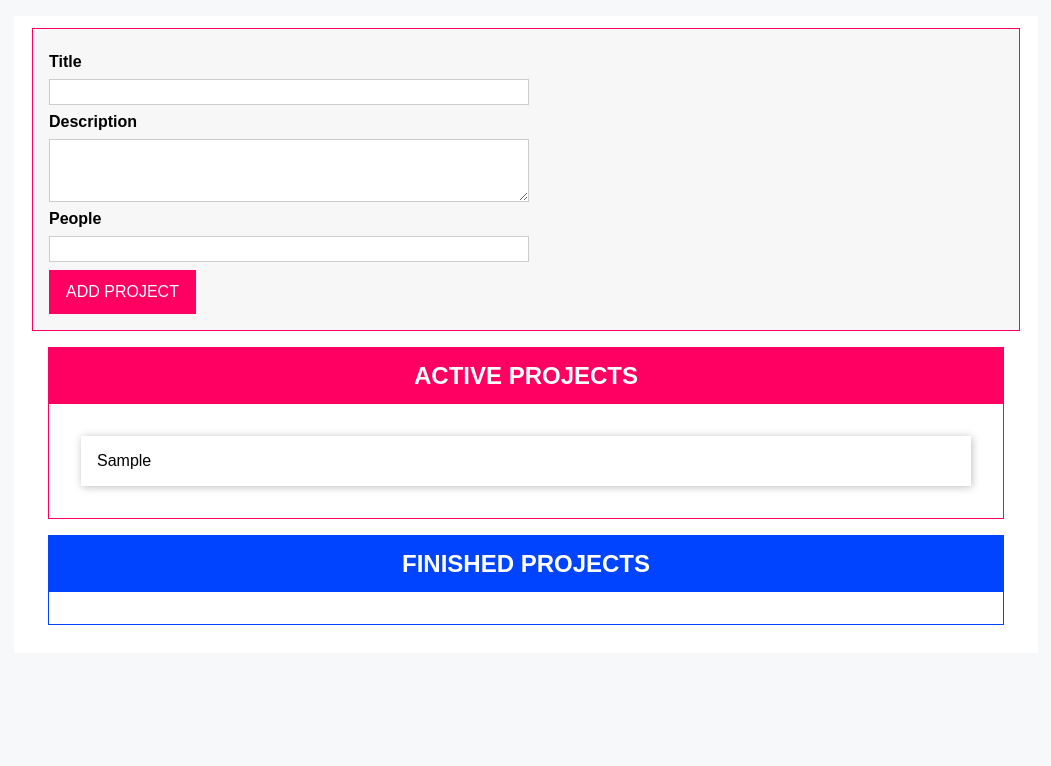
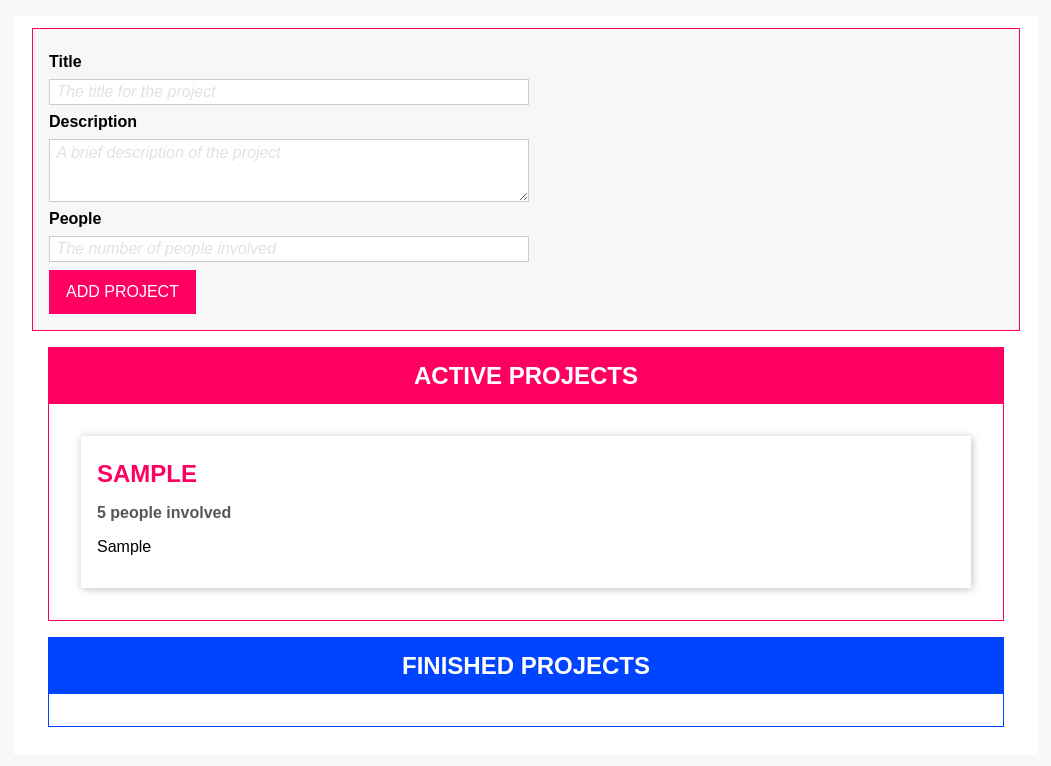
Before and after one commit to pwcberry/understanding-typescript-project, a website built with webpack: page src/section-09/index.html in a window 1280 px wide. Both pictures are taken after typing "Sample", "Sample", "5" into the empty fields and a click on the button "ADD PROJECT". Shown: the whole page, without its empty margins (114-1165 px from the left). Built offline with nearby package versions, Linux system fonts and the light colour scheme.

Commit message:
Add ProjectListItem

```diff
--- a/src/section-09/ProjectInput.ts
+++ b/src/section-09/ProjectInput.ts
@@ -65,10 +65,8 @@ export default class ProjectInput extends Component<HTMLDivElement, HTMLFormElem
   }
 
   renderContent() {
-    this.element.addEventListener("dblclick", () => {
-      this.titleInputElement.value = "Project Wah Wah";
-      this.descriptionInputElement.value = "This is the research into Jimi Hendrix's use of the wah-wah pedal.";
-      this.peopleInputElement.value = "3";
-    });
+    this.titleInputElement.placeholder = "The title for the project";
+    this.descriptionInputElement.placeholder = "A brief description of the project";
+    this.peopleInputElement.placeholder = "The number of people involved";
   }
 }
--- a/src/section-09/ProjectList.ts
+++ b/src/section-09/ProjectList.ts
@@ -3,6 +3,7 @@ import { autobind } from "./decorators";
 import Component from "./Component";
 import ProjectState from "./ProjectState";
 import { Project, ProjectStatus } from "./Project";
+import ProjectListItem from "./ProjectListItem";
 
 export default class ProjectList extends Component<HTMLDivElement, HTMLElement> {
   private readonly listElement: HTMLUListElement;
@@ -20,9 +21,8 @@ export default class ProjectList extends Component<HTMLDivElement, HTMLElement>
   @autobind
   private onProjectAdded(project: Project) {
     if (project.status === this.type) {
-      const item = <HTMLLIElement>document.createElement("li");
-      item.textContent = project.title;
-      this.listElement.appendChild(item);
+      const item = new ProjectListItem(this.listElement.id, project);
+      item.renderContent();
     }
   }
 
--- /dev/null
+++ b/src/section-09/ProjectListItem.ts
@@ -0,0 +1,21 @@
+import Component from "./Component";
+import { Project } from "./Project";
+
+export default class ProjectListItem extends Component<HTMLUListElement, HTMLLIElement> {
+  private project: Project;
+
+  constructor(listId: string, project: Project) {
+    super("single-project", listId, false, `${listId}-project-${project.id}`);
+
+    this.project = project;
+  }
+
+  configure() {}
+
+  renderContent() {
+    this.element.querySelector("h2")!.textContent = this.project.title;
+    const people = this.project.people === 1 ? "1 person" : `${this.project.people} people`;
+    this.element.querySelector("h3")!.textContent = `${people} involved`;
+    this.element.querySelector("p")!.textContent = this.project.description;
+  }
+}
--- a/src/section-09/app.css
+++ b/src/section-09/app.css
@@ -46,6 +46,12 @@ input:focus,
 textarea:focus {
     outline: none;
     background: #fff5f9;
+}
+
+input::placeholder,
+textarea::placeholder {
+    font-style: italic;
+    color: #e0e2e4;
 }
 
 button {
--- a/src/section-09/index.html
+++ b/src/section-09/index.html
@@ -30,7 +30,11 @@
   </form>
 </template>
 <template id="single-project">
-  <li></li>
+  <li>
+    <h2></h2>
+    <h3></h3>
+    <p></p>
+  </li>
 </template>
 <template id="project-list">
   <section class="projects">
```
